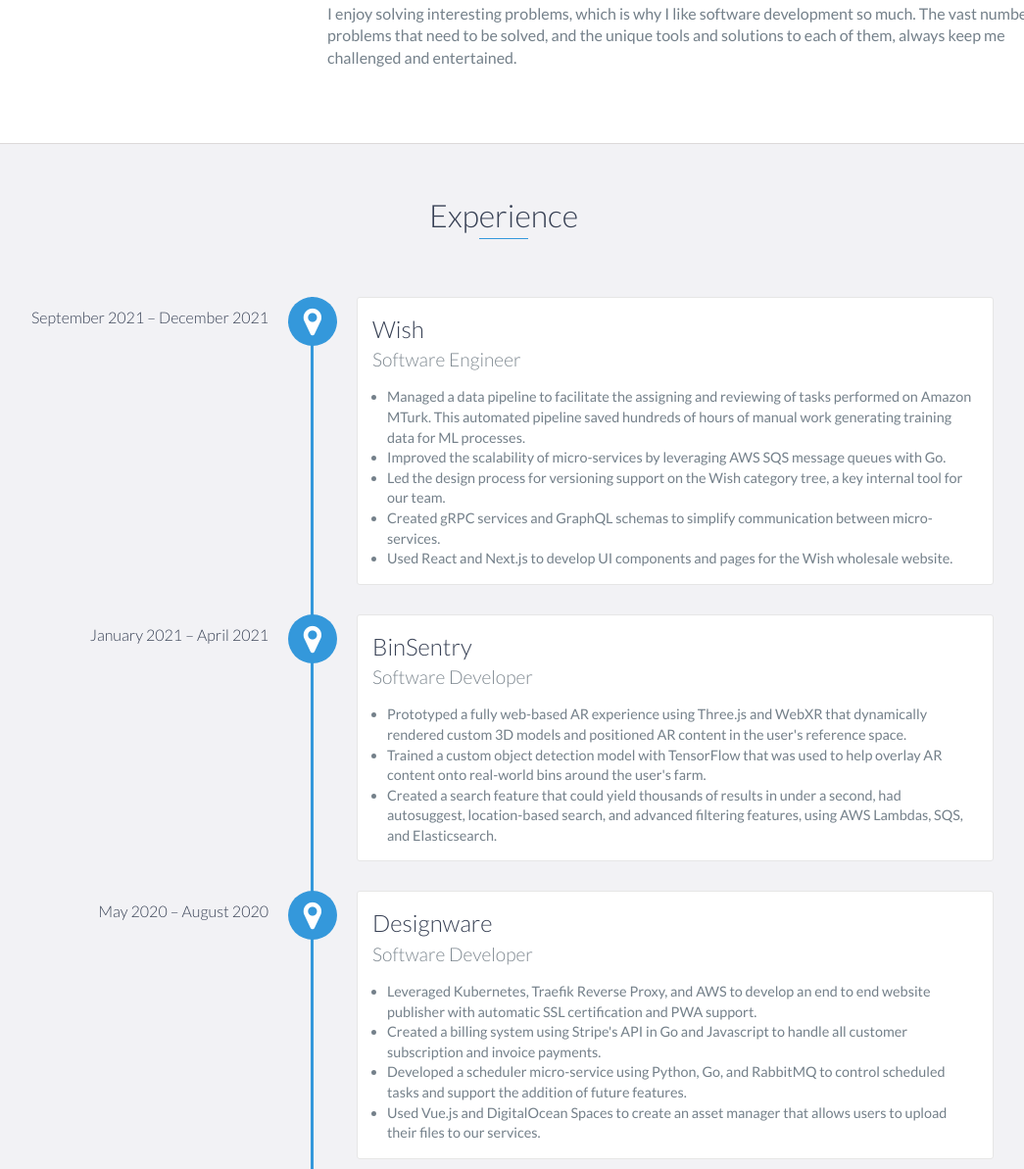
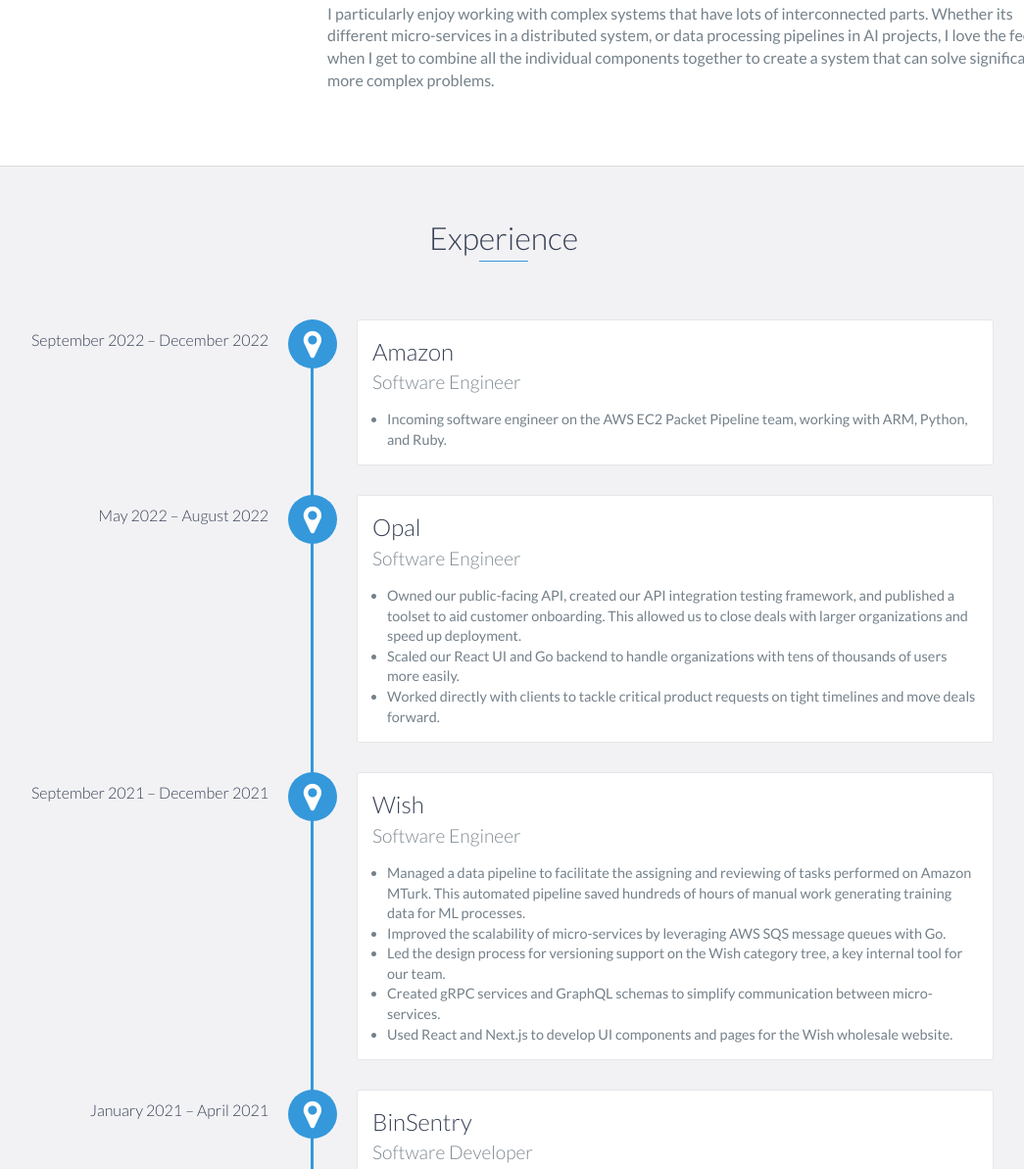
Before and after one commit to AdrianSantoPasqualini/PersonalWebsite, a plain HTML site: page index.html in a window 1280 px wide. Shown: the part 941-2134 px from the top of the page at 98% size, without its empty margins (126-1171 px from the left). Drawn offline with nearby package versions, Linux system fonts and the light colour scheme.

Commit message:
September 2022 Update

```diff
--- a/index.html
+++ b/index.html
@@ -74,7 +74,7 @@
                     </p>
                     <br/>
                     <p>
-                        I enjoy solving interesting problems, which is why I like software development so much. The vast number of problems that need to be solved, and the unique tools and solutions to each of them, always keep me challenged and entertained.
+                        I particularly enjoy working with complex systems that have lots of interconnected parts. Whether its different micro-services in a distributed system, or data processing pipelines in AI projects, I love the feeling when I get to combine all the individual components together to create a system that can solve significantly more complex problems.
                     </p>
                 </div>
             </div>
@@ -85,6 +85,31 @@
     <div id="experience" class="background-alt">
         <h2 class="heading">Experience</h2>
         <div id="experience-timeline">
+            <div data-date="September 2022 – December 2022">
+                <h3>Amazon</h3>
+                <h4>Software Engineer</h4>
+                <ul>
+                    <li>
+                        Incoming software engineer on the AWS EC2 Packet Pipeline team, working with ARM, Python, and Ruby.
+                    </li>
+                </ul>
+            </div>
+            <div data-date="May 2022 – August 2022">
+                <h3>Opal</h3>
+                <h4>Software Engineer</h4>
+                <ul>
+                    <li>
+                        Owned our public-facing API, created our API integration testing framework, and published a toolset to aid customer onboarding. This allowed us to close deals with larger organizations and speed up deployment.
+                    </li>
+                    <li>
+                        Scaled our React UI and Go backend to handle organizations with tens of thousands of users more easily.
+                    </li>
+                    <li>
+                        Worked directly with clients to tackle critical product requests on tight timelines and move deals forward.
+                    </li>
+                </ul>
+            </div>
+
             <div data-date="September 2021 – December 2021">
                 <h3>Wish</h3>
                 <h4>Software Engineer</h4>
@@ -222,7 +247,7 @@
                         <p>
                             UWPath quickly grew to over 2000 users after launch and we don't plan to stop there. More major releases are in the works and are soon to come!
                         </p>
-                        <a href="https://uwpath.live" target="_blank">uwpath.live</a>
+                        <a href="https://uwpath.com" target="_blank">uwpath.com</a>
                     </div>
                     <!-- End .project-info -->
                 </div>
@@ -256,10 +281,7 @@
                     <div class="project-info">
                         <h3>Facial Recognition</h3>
                         <p>
-                            Over my 1A term I developed a simple facial recognition software using GNU Octave and machine learning algorithms that I learnt from Stanford University's Machine Learning coursera course.
-                        </p>
-                        <p>
-                            It performs image classification on pictures of celebrities to detect whether or not the picture is of their face.
+                            Over my 1A term I developed a simple facial recognition application that performs image classification on celebrities using GNU Octave and machine learning algorithms that I learnt from Stanford University's Machine Learning coursera course.
                         </p>
                         <a href="https://github.com/AdrianSantoPasqualini/Facial-Recognition-Program" target="_blank">View Project</a>
                     </div>
```
Also changed, not shown: 1 other file.
